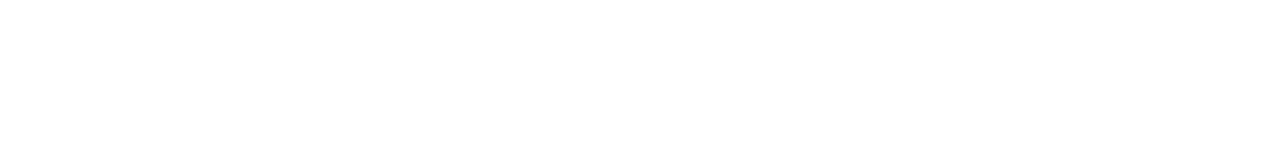
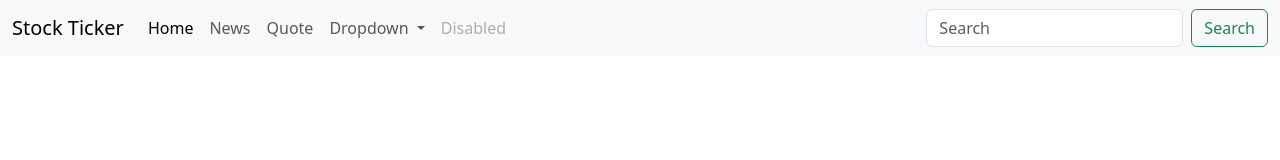
Before and after one commit to tenor2000/SBA308A, a website: page index.html in a window 1280 px wide. Drawn offline with nearby package versions, Linux system fonts and the light colour scheme.

Commit message:
included a bootstrap navbar

```diff
--- a/index.html
+++ b/index.html
@@ -3,7 +3,7 @@
   <head>
     <meta charset="UTF-8" />
     <meta name="viewport" content="width=device-width, initial-scale=1.0" />
-    <title>Document</title>
+    <title>SBA308A Stock Looker</title>
     <link rel="stylesheet" href="./styles.css" />
     <link
       rel="stylesheet"
@@ -16,6 +16,68 @@
     <script defer src="./src/index.js"></script>
   </head>
   <body>
-    <div id="main"></div>
+    <nav class="navbar navbar-expand-lg bg-body-tertiary">
+      <div class="container-fluid">
+        <a class="navbar-brand" href="#">Stock Ticker</a>
+        <button
+          class="navbar-toggler"
+          type="button"
+          data-bs-toggle="collapse"
+          data-bs-target="#navbarSupportedContent"
+          aria-controls="navbarSupportedContent"
+          aria-expanded="false"
+          aria-label="Toggle navigation"
+        >
+          <span class="navbar-toggler-icon"></span>
+        </button>
+        <div class="collapse navbar-collapse" id="navbarSupportedContent">
+          <ul class="navbar-nav me-auto mb-2 mb-lg-0">
+            <li class="nav-item">
+              <a class="nav-link active" aria-current="page" href="#">Home</a>
+            </li>
+            <li class="nav-item">
+              <a class="nav-link" href="#">News</a>
+            </li>
+            <li class="nav-item">
+              <a class="nav-link" href="#">Quote</a>
+            </li>
+            <li class="nav-item dropdown">
+              <a
+                class="nav-link dropdown-toggle"
+                href="#"
+                role="button"
+                data-bs-toggle="dropdown"
+                aria-expanded="false"
+              >
+                Dropdown
+              </a>
+              <ul class="dropdown-menu">
+                <li><a class="dropdown-item" href="#">Action</a></li>
+                <li><a class="dropdown-item" href="#">Another action</a></li>
+                <li><hr class="dropdown-divider" /></li>
+                <li>
+                  <a class="dropdown-item" href="#">Something else here</a>
+                </li>
+              </ul>
+            </li>
+            <li class="nav-item">
+              <a class="nav-link disabled" aria-disabled="true">Disabled</a>
+            </li>
+          </ul>
+          <form class="d-flex" role="search">
+            <input
+              class="form-control me-2"
+              type="search"
+              placeholder="Search"
+              aria-label="Search"
+            />
+            <button class="btn btn-outline-success" type="submit">
+              Search
+            </button>
+          </form>
+        </div>
+      </div>
+    </nav>
+    <div id="main" class="d-flex"></div>
   </body>
 </html>
--- a/package.json
+++ b/package.json
@@ -2,6 +2,7 @@
   "name": "sba308a",
   "version": "1.0.0",
   "main": "index.js",
+  "type": "module",
   "scripts": {
     "test": "echo \"Error: no test specified\" && exit 1"
   },
@@ -10,6 +11,8 @@
   "license": "ISC",
   "description": "",
   "dependencies": {
-    "bootstrap": "^5.3.3"
+    "axios": "^1.8.4",
+    "bootstrap": "^5.3.3",
+    "dotenv": "^16.4.7"
   }
 }
```
Also changed, not shown: 1 other file.
